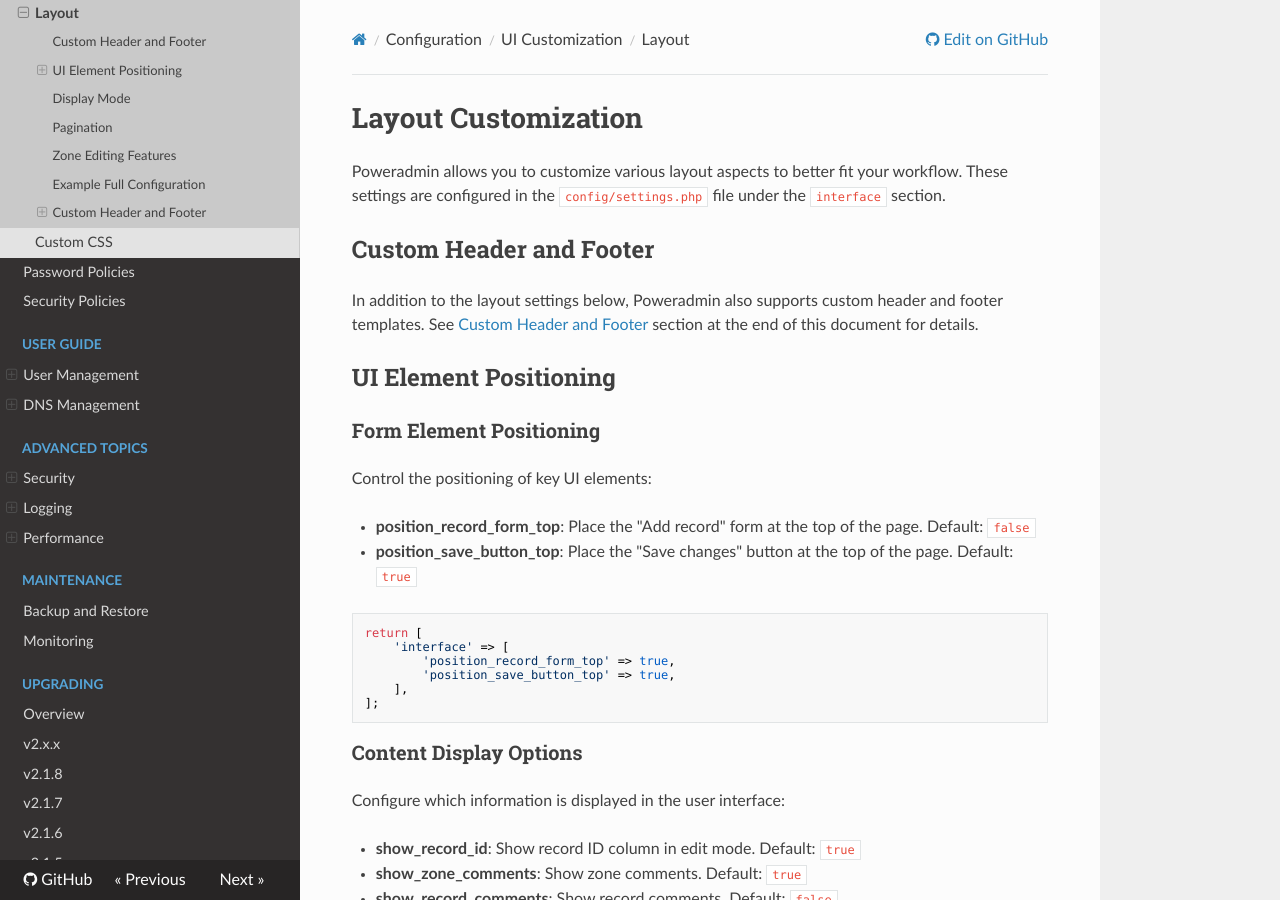
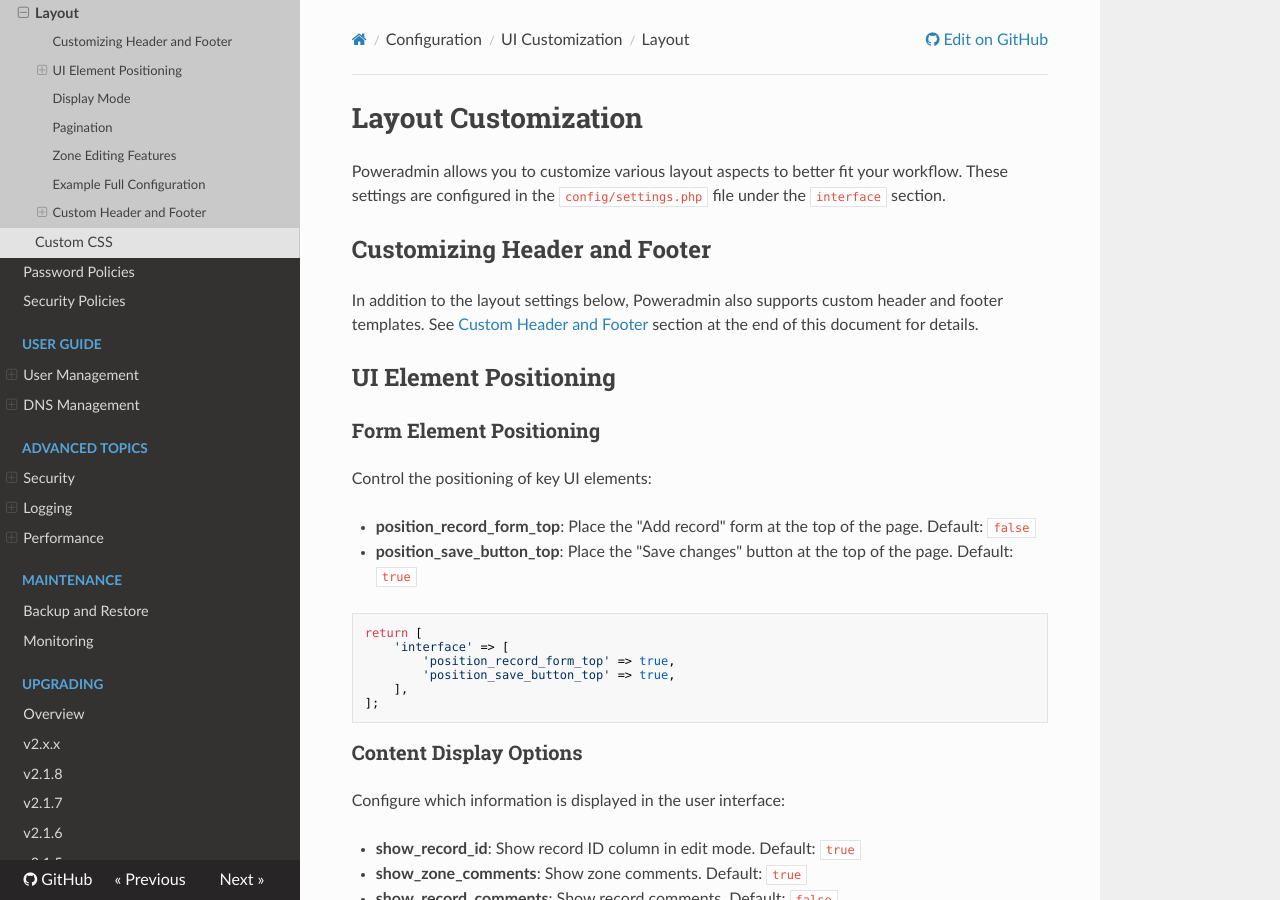
Before and after one commit to poweradmin/poweradmin-docs, an MkDocs documentation site: the page built from docs/configuration/ui/layout.md, in a window 1280 px wide and 900 px high. Built offline with MkDocs 1.6.1, drawn with Linux system fonts in a browser that asks for light colours; nearby versions of some CDN libraries.

Commit message:
fix: update paragraph naming for anchor to work

```diff
--- a/docs/configuration/ui/layout.md
+++ b/docs/configuration/ui/layout.md
@@ -2,7 +2,7 @@
 
 Poweradmin allows you to customize various layout aspects to better fit your workflow. These settings are configured in the `config/settings.php` file under the `interface` section.
 
-## Custom Header and Footer
+## Customizing Header and Footer
 
 In addition to the layout settings below, Poweradmin also supports custom header and footer templates. See [Custom Header and Footer](#custom-header-and-footer) section at the end of this document for details.
 
```
